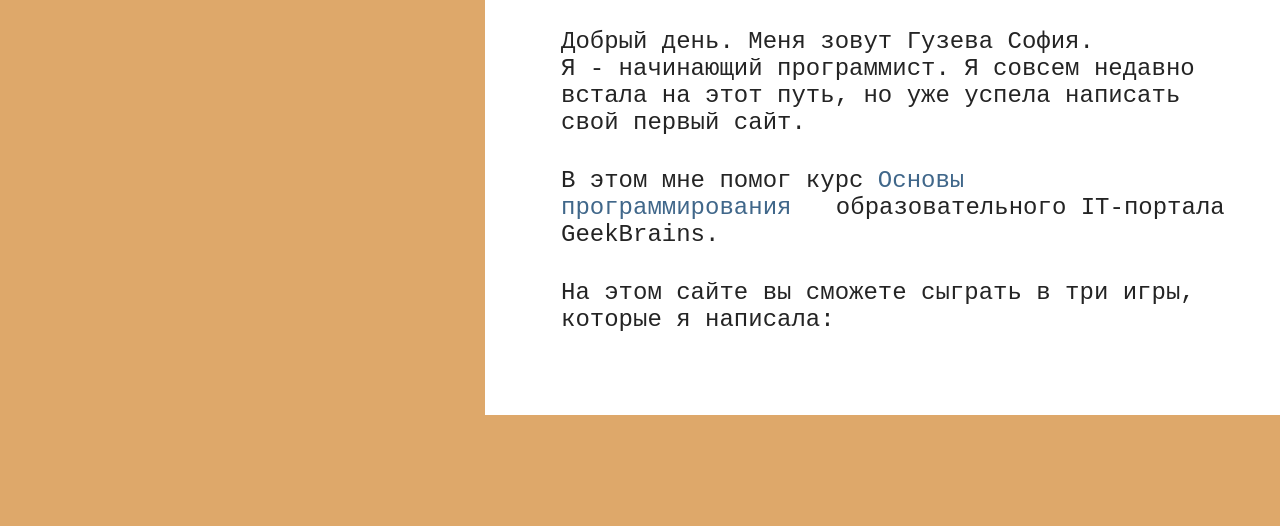
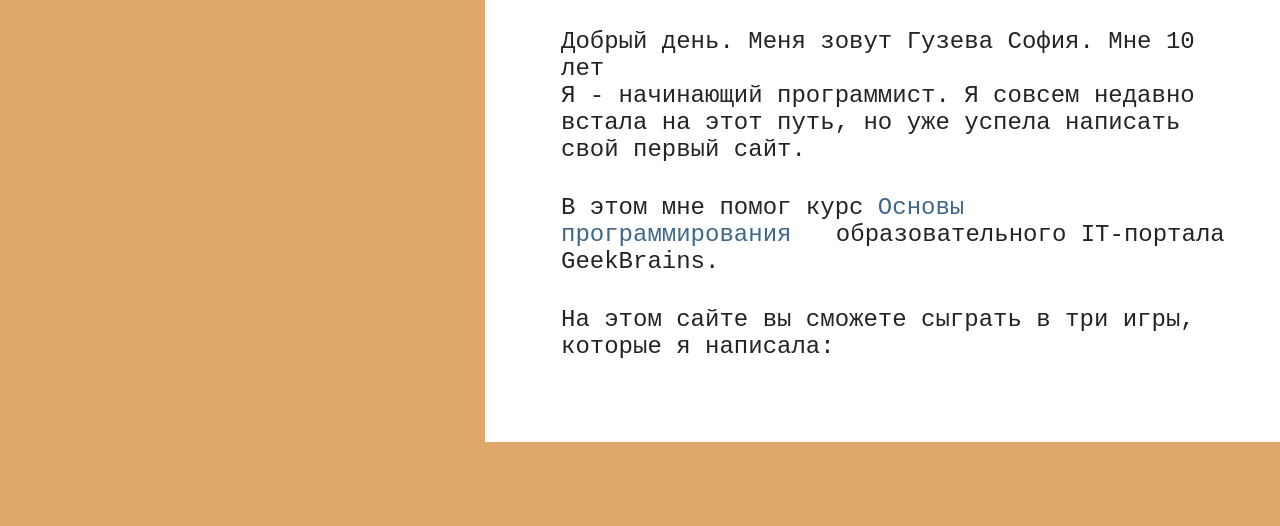
Before and after one commit to Sofia2016/Sofia2016.github.io, a plain HTML site: page index.html in a window 1280 px wide. Shown: the part 274-800 px from the top of the page. Drawn offline with Linux system fonts and the light colour scheme.

Commit message:
Update index.html

```diff
--- a/index.html
+++ b/index.html
@@ -17,7 +17,7 @@
     <div id="center">
     <img src="img/fnaf_5_pesnja_foksi.jpg" width="35%" alt="фотография">
     <div id="box_text">
-    <p>Добрый день. Меня зовут Гузева София.<br>
+    <p>Добрый день. Меня зовут Гузева София. Мне 10 лет<br>
                 Я - начинающий программист. Я совсем недавно встала на этот путь,
                 но уже успела написать свой первый сайт.</p>
 
```
